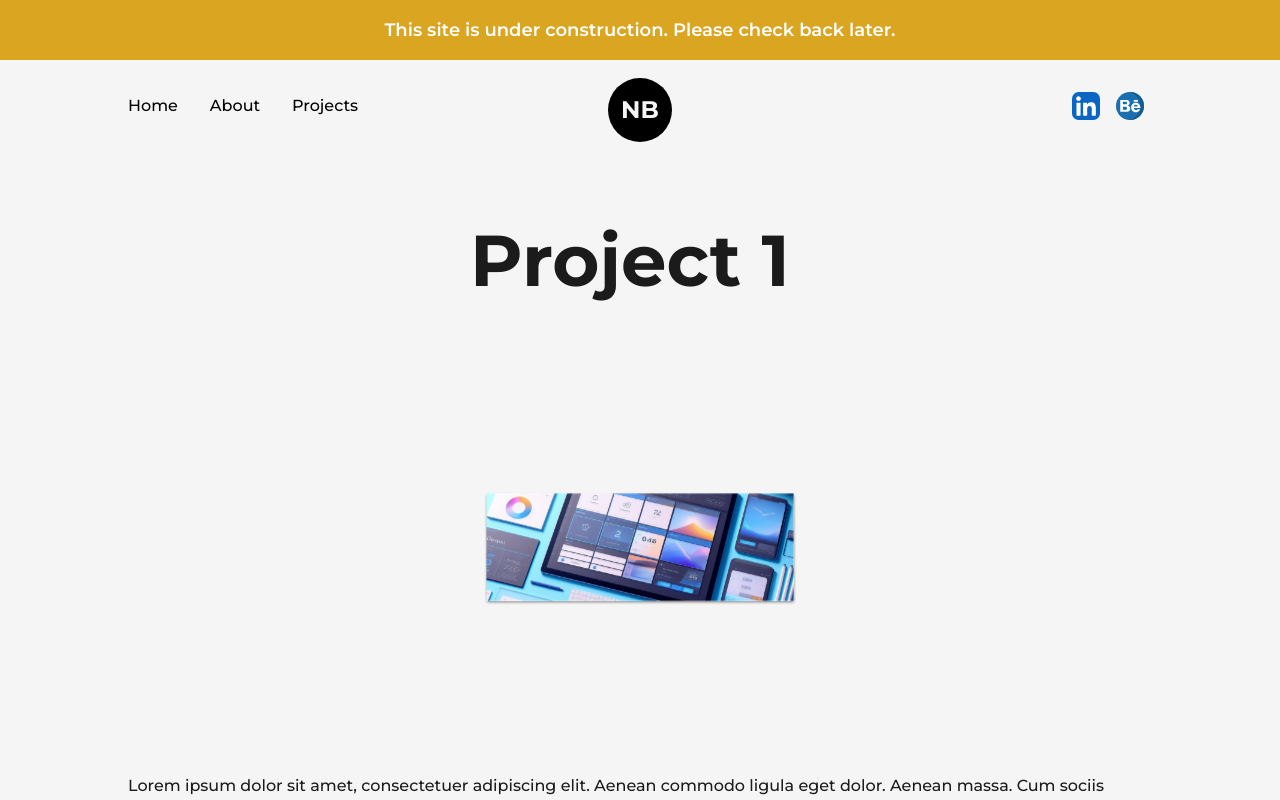
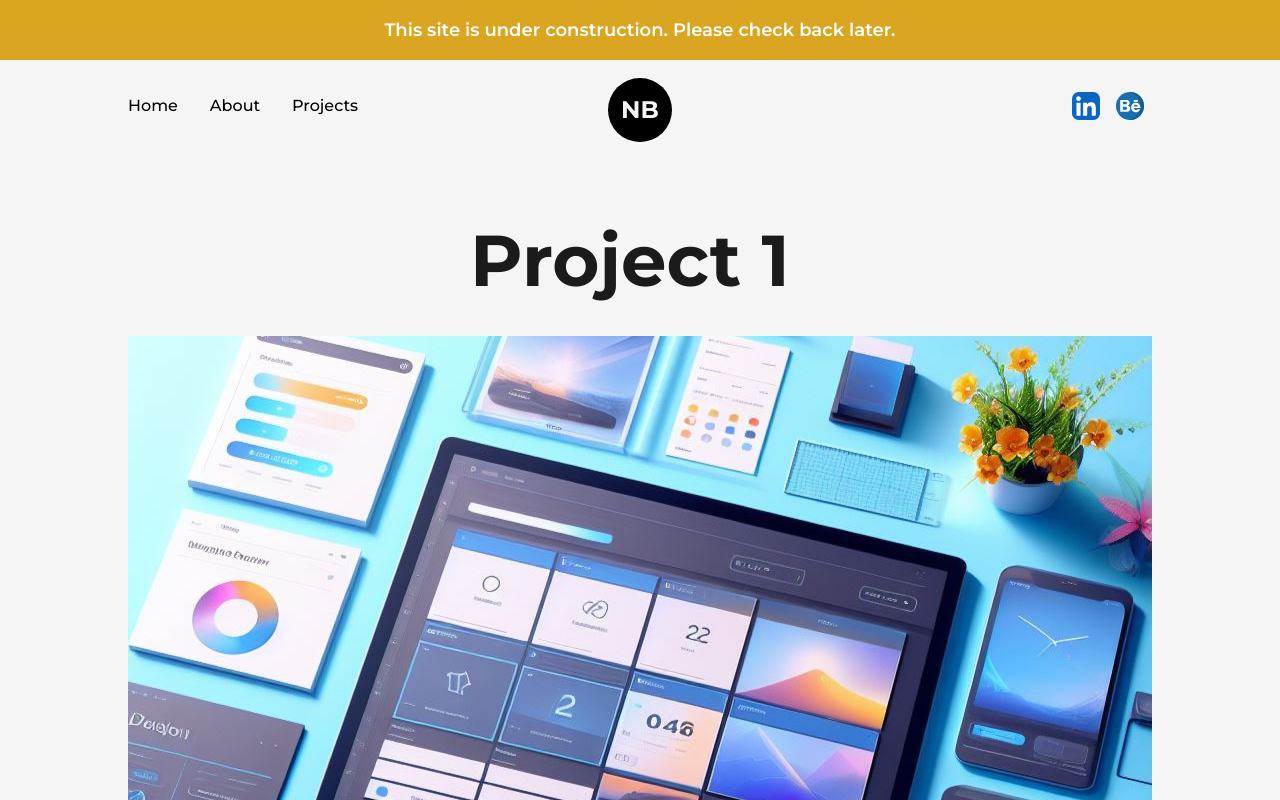
Before and after one commit to natalia-belei/natalia-belei.github.io, a Next.js app in the folder reactportfolio/: page /projects/1 in a window 1280 px wide. Shown: the top 800 px of the page. Built offline with nearby package versions, Linux system fonts and the light colour scheme.

Commit message:
Implement parallax effect for project detail image

```diff
--- /dev/null
+++ b/reactportfolio/src/components/Parallax.js
@@ -0,0 +1,49 @@
+import { useState, useRef, useLayoutEffect } from "react";
+import {
+    motion,
+    useScroll,
+    useTransform,
+    useSpring,
+    useReducedMotion,
+} from "framer-motion";
+
+const Parallax = ({ children, offset = 50 }) => {
+    const prefersReducedMotion = useReducedMotion();
+    const [elementTop, setElementTop] = useState(0);
+    const [clientHeight, setClientHeight] = useState(0);
+    const ref = useRef(null);
+
+    const { scrollY } = useScroll();
+
+    const initial = elementTop - clientHeight;
+    const final = elementTop + offset;
+
+    const yRange = useTransform(scrollY, [initial, final], [offset, -offset]);
+    const y = useSpring(yRange, { stiffness: 400, damping: 90 });
+
+    useLayoutEffect(() => {
+        const element = ref.current;
+        const onResize = () => {
+            setElementTop(
+                element.getBoundingClientRect().top + window.scrollY ||
+                window.scrollY
+            );
+            setClientHeight(window.innerHeight);
+        };
+        onResize();
+        window.addEventListener("resize", onResize);
+        return () => window.removeEventListener("resize", onResize);
+    }, [ref]);
+
+    if (prefersReducedMotion) {
+        return <>{children}</>;
+    }
+
+    return (
+        <motion.div ref={ref} style={{ y }}>
+            {children}
+        </motion.div>
+    );
+};
+
+export default Parallax;
--- a/reactportfolio/src/pages/projects/[id]/index.js
+++ b/reactportfolio/src/pages/projects/[id]/index.js
@@ -5,8 +5,9 @@ import { contactsConfig } from '../../../../data-config/contacts.js';
 import AnimatedText from '@/components/AnimatedText';
 import Image from 'next/image';
 import ContentRenderer from '@/components/ContentRenderer';
-import { motion, useTransform, useScroll } from 'framer-motion';
+import { useTransform, useScroll } from 'framer-motion';
 import TransitionEffect from '@/components/TransitionEffect';
+import Parallax from '@/components/Parallax';
 
 const Index = ({ project }) => {
     const { scrollYProgress } = useScroll();
@@ -24,16 +25,20 @@ const Index = ({ project }) => {
                     <Layout className="pt-16 sm:pt-8">
                         <article className='w-full flex flex-col items-center justify-center md:items-start mb-24
                             lg:mb-16 md:mb-8 sm:mb-6'>
-                            <AnimatedText text={project.title} className='mb-16 md:mb-8 sm:mb-6' />
+                            <AnimatedText text={project.title} className='mb-8 md:mb-4 sm:mb-3' />
 
-                            <motion.div className="relative w-full h-auto pb-[35%] mb-8
-                                md:pb-[45%] md:mb-6 sm:mb-5 xs:mb-4" style={{ scale }}>
-                                <Image src={project.image} alt={project.title} fill="responsive"
-                                    style={{ objectFit: 'cover', boxShadow: '0px 4px 10px rgba(0, 0, 0, 0.65)' }}
-                                    priority={true}
-                                    sizes='(max-width: 768px) 100vw, (max-width: 1200px) 50vw, 50vw'
-                                />
-                            </motion.div>
+                            <div className="w-full overflow-hidden h-[600px]
+                                 xl:h-[500px] lg:h-[400px] md:h-[300px] sm:h-[265px] xs:h-[230px]">
+                                <Parallax offset={150}>
+                                    <div className="w-full pt-[100%]">
+                                        <Image src={project.image} alt={project.title} fill="responsive" style={{ objectFit: 'cover' }}
+                                            priority={true}
+                                            sizes='(max-width: 768px) 100vw, (max-width: 1200px) 50vw, 50vw'
+                                            className='mt-[-150px] xl:mt-[-60px] sm:mt-[0px]'
+                                        />
+                                    </div>
+                                </Parallax>
+                            </div>
                             {project.detailsPage.map((item, index) => (
                                 <ContentRenderer key={index} data={item} />
                             ))}
```
